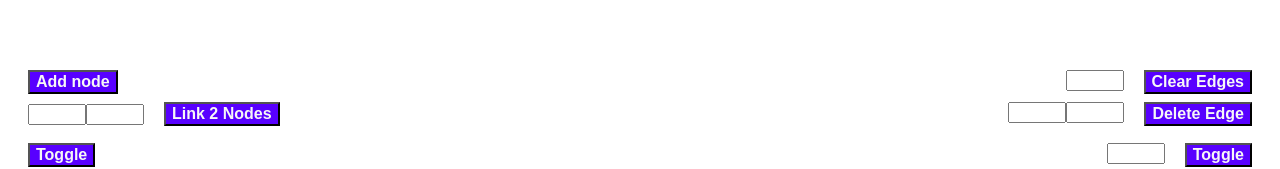
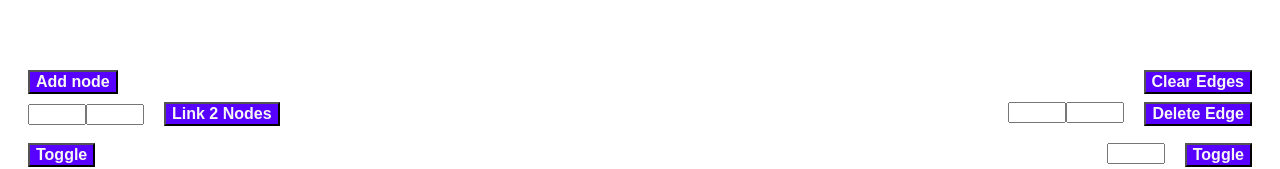
Before and after one commit to rd977/Graph_Editor, an Angular app: page /custom-nodes in a window 1280 px wide. Shown: the part 602-771 px from the top of the page. Built offline with nearby package versions, Linux system fonts and the light colour scheme.

Commit message:
rami dhouib needs more comments

```diff
--- a/src/app/custom-nodes/custom-nodes.component.html
+++ b/src/app/custom-nodes/custom-nodes.component.html
@@ -2,7 +2,6 @@
 <div class="top">
   <button class ="actionButton1" (click)="add()" > Add node</button>
   <button class ="actionButton left" (click)="delete_edges()" > Clear Edges</button>
-  <input #box4 class="left" type="text" (keyup.enter)="update5(box4.value)" (blur)="update5(box4.value)" >
 </div>
 <div class="top">
   <input #box id="node1" type="text" (keyup.enter)="update1(box.value)" (blur)="update1(box.value)" >
@@ -15,5 +14,5 @@
 <div class="top">
   <button class ="actionButton1" (click)="toggle_labels()" > Toggle</button>
   <button class ="actionButton left" (click)="Delete_node()" > Toggle</button>
-  <input #box5 class="left" type="text" (keyup.enter)="update6(box5.value)" (blur)="update6(box5.value)" >
+  <input #box4 class="left" type="text" (keyup.enter)="update5(box4.value)" (blur)="update5(box4.value)" >
 </div>
--- a/src/app/custom-nodes/custom-nodes.component.ts
+++ b/src/app/custom-nodes/custom-nodes.component.ts
@@ -21,7 +21,6 @@ export class CustomNodesComponent implements OnInit {
   node3: number;
   node4: number;
   node5: number;
-  node6: number;
   // try
   person;
   // functions that store the input
@@ -40,9 +39,6 @@ export class CustomNodesComponent implements OnInit {
   }
   update5(value) {
     this.node5 = value;
-  }
-  update6(value) {
-    this.node6 = value;
   }
 
   constructor() {
@@ -120,7 +116,7 @@ export class CustomNodesComponent implements OnInit {
     this.person = {0: 0 };
   }
   Delete_node() {
-    console.log(this.node6);
-    this.nodes.remove([(this.node6) * 1]);
+    console.log(this.node5);
+    this.nodes.remove([(this.node5) * 1]);
   }
 }
```
